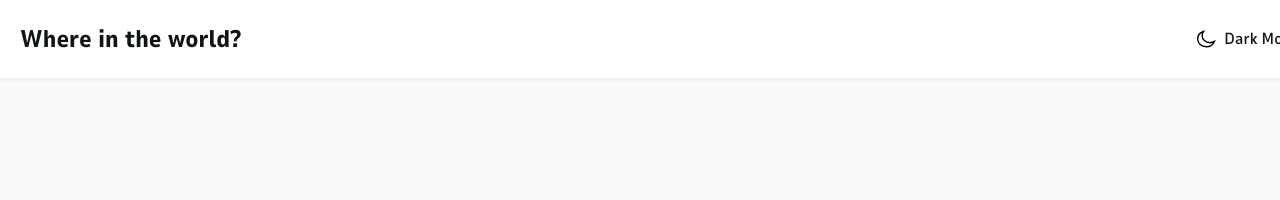
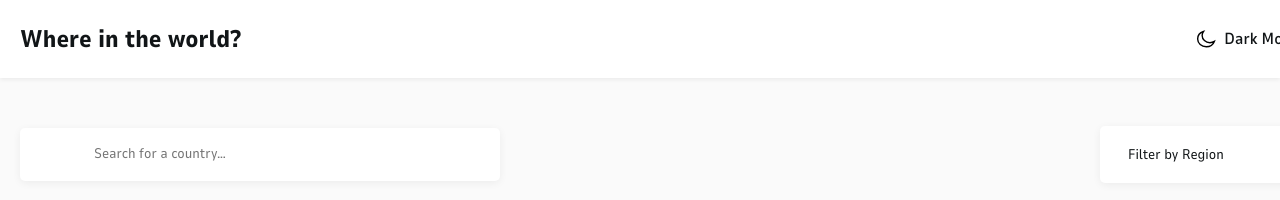
Before and after one commit to S-Yunusov/countries, a plain HTML site: page index.html in a window 1280 px wide. Shown: the top 200 px of the page. Drawn offline with Linux system fonts and the light colour scheme.

Commit message:
Add filters form

```diff
--- a/css/style.css
+++ b/css/style.css
@@ -109,6 +109,8 @@ a{
 /* MAIN-CONTENT */
 .main-content{
   flex-grow: 1;
+  padding-top: 48px;
+  padding-bottom: 48px;
 }
 
 
@@ -162,3 +164,29 @@ a{
   line-height: normal;
   color: var(--text-color);
 }
+
+
+/* FILTERS */
+.filters {
+  display: flex;
+  justify-content: space-between;
+  align-items: center;
+}
+.filters-search-input {
+  min-width: 480px;
+  padding: 18px 74px;
+  background-color: var(--element-bg);
+  color: var(--text-color);
+  border: 0;
+  border-radius: 5px;
+  box-shadow: 0px 2px 9px 0px rgba(0, 0, 0, 0.06);
+}
+.filters-region-select {
+  min-width: 200px;
+  padding: 18px 24px;
+  background-color: var(--element-bg);
+  color: var(--text-color);
+  border: 0;
+  border-radius: 5px;
+  box-shadow: 0px 2px 9px 0px rgba(0, 0, 0, 0.06);
+}
--- a/index.html
+++ b/index.html
@@ -28,7 +28,21 @@
     </div>
   </header>
 
-
+  <main class="main-content">
+    <div class="container">
+      <form class="filters" action="https://echo.htmlacademy.ru" method="GET">
+        <input class="filters-search-input" type="search" name="search" placeholder="Search for a country…" aria-label="Country name" required>
+        <select class="filters-region-select" name="region" aria-label="Regions">
+          <option selected disabled>Filter by Region</option>
+          <option>Africa</option>
+          <option>America</option>
+          <option>Asia</option>
+          <option>Europe</option>
+          <option>Oceania</option>
+        </select>
+      </form>
+    </div>
+  </main>
 
 
 
```
